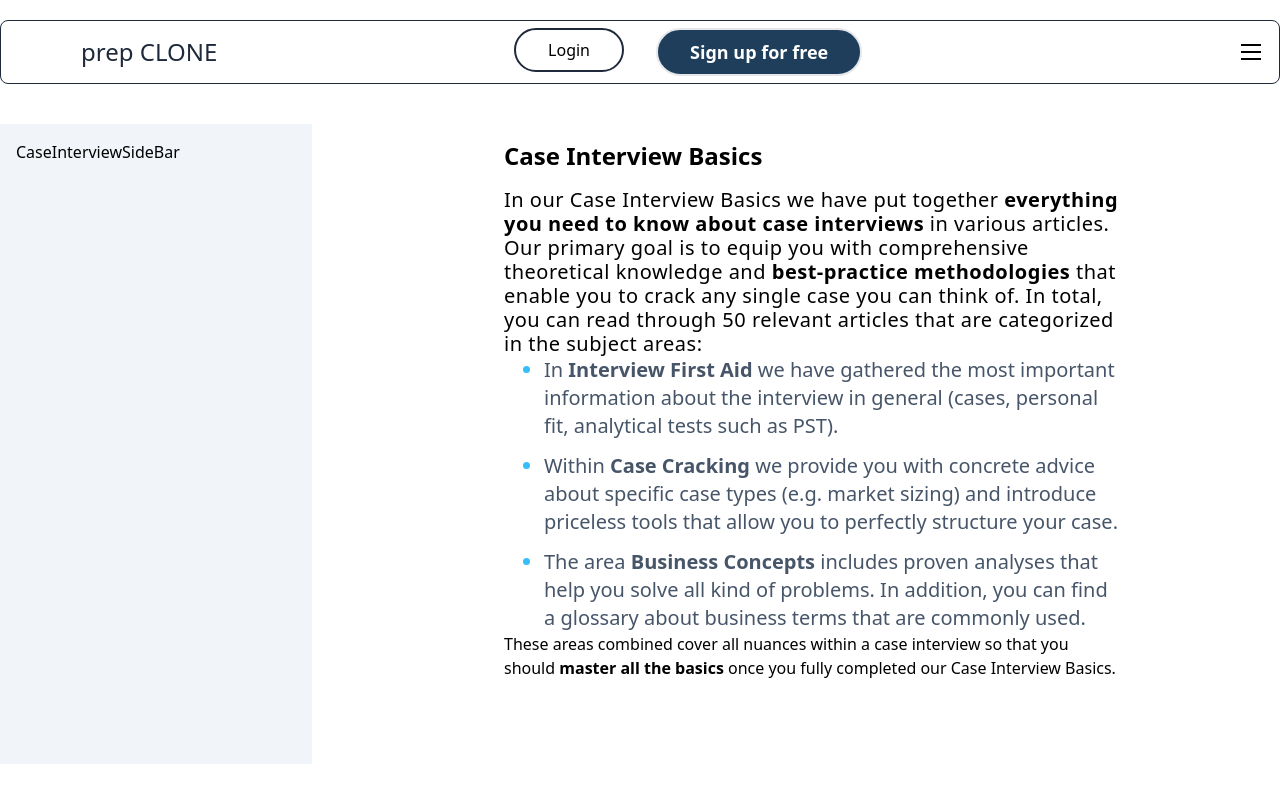
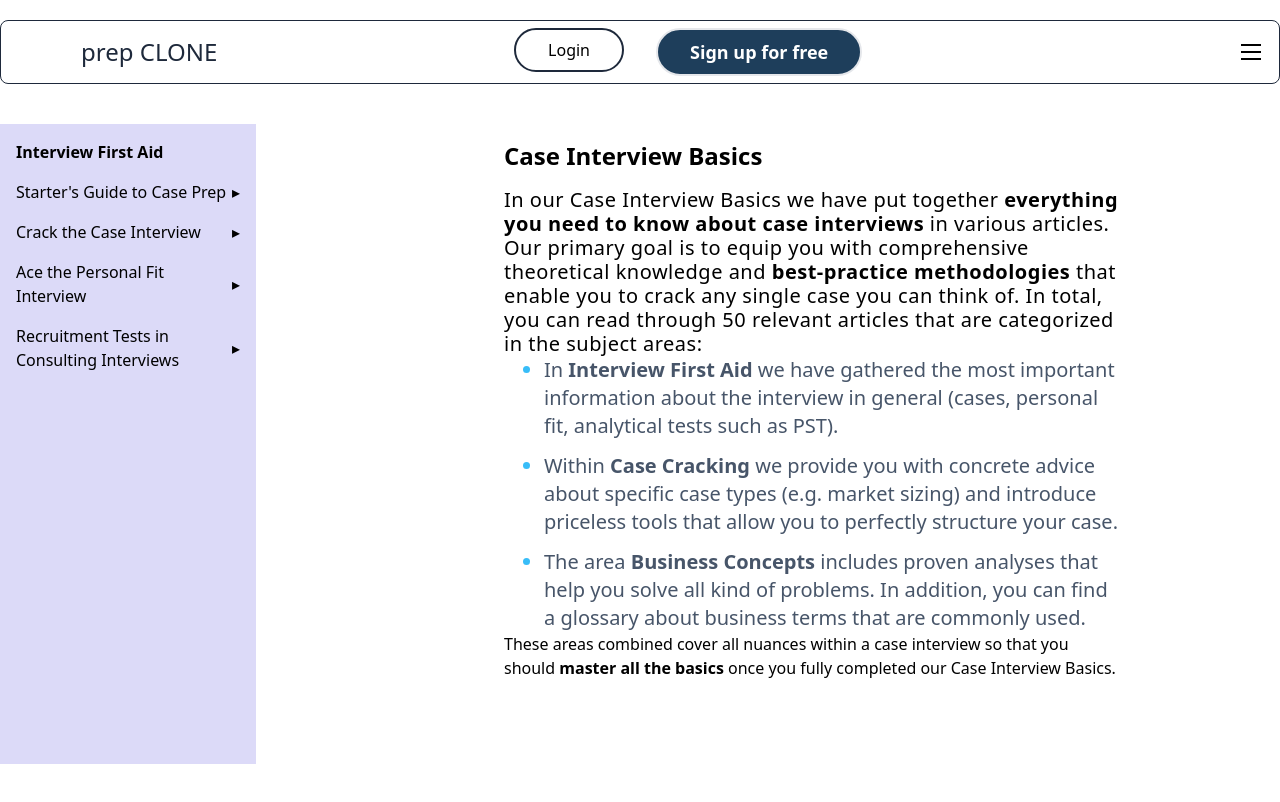
Before and after one commit to jackjavi/prep-clone, a Next.js app in the folder frontend/: page /case-interview-basics in a window 1280 px wide. Shown: the top 802 px of the page. Built offline with nearby package versions, Linux system fonts and the light colour scheme; no server answers; a web font is replaced by a local one.

Commit message:
Adding features to SideBar

```diff
--- a/frontend/app/Components/CaseInterviewSideBar.jsx
+++ b/frontend/app/Components/CaseInterviewSideBar.jsx
@@ -1,7 +1,100 @@
-import React from "react";
+"use client";
 
-const CaseInterviewSideBar = () => {
-  return <div className=" p-4 bg-slate-100 h-[80vh]">CaseInterviewSideBar</div>;
+import React, { useState } from "react";
+import Link from "next/link";
+
+const SideBar = () => {
+  const [openSection, setOpenSection] = useState(null);
+
+  const toggleSection = (section) => {
+    setOpenSection(openSection === section ? null : section);
+  };
+
+  return (
+    <div className=" h-[80vh] w-64 p-4 bg-[#dcdaf8]">
+      <Link href="/case-interview-basics/interview-first-aid">
+        <h2 className="font-bold mb-4">Interview First Aid</h2>
+      </Link>
+
+      {/* Starter's Guide to Case Prep */}
+      <div>
+        <div
+          className="cursor-pointer flex justify-between items-center"
+          onClick={() => toggleSection("starterGuide")}
+        >
+          <span>Starter's Guide to Case Prep</span>
+          <span>{openSection === "starterGuide" ? "▾" : "▸"}</span>
+        </div>
+        {openSection === "starterGuide" && (
+          <ul className="ml-4 mt-2">
+            <Link href="/case-interview-basics/interview-first-aid/starters-guide-to-case-prep/how-to-start-the-case-interview-preparation">
+              <li>✓ How to Start The Case Interview Preparation</li>
+            </Link>
+            <Link href="/case-interview-basics/interview-first-aid/starters-guide-to-case-prep/conduct-mock-interviews-with-peers-and-coaches">
+              <li>✓ Conduct Mock Interviews with Peers and Coaches</li>
+            </Link>
+          </ul>
+        )}
+      </div>
+
+      {/* Crack the Case Interview */}
+      <div className="mt-4">
+        <div
+          className="cursor-pointer flex justify-between items-center"
+          onClick={() => toggleSection("crackCase")}
+        >
+          <span>Crack the Case Interview</span>
+          <span>{openSection === "crackCase" ? "▾" : "▸"}</span>
+        </div>
+        {openSection === "crackCase" && (
+          <ul className="ml-4 mt-2">
+            <li>✓ Preparation for Case Studies</li>
+            <li>✓ Approaching a Case</li>
+            <li>✓ Interviewer-Led vs Candidate-Led Cases</li>
+            <li>✓ Note-taking in Case Interviews</li>
+          </ul>
+        )}
+      </div>
+
+      {/* Ace the Personal Fit Interview */}
+      <div className="mt-4">
+        <div
+          className="cursor-pointer flex justify-between items-center"
+          onClick={() => toggleSection("personalFit")}
+        >
+          <span>Ace the Personal Fit Interview</span>
+          <span>{openSection === "personalFit" ? "▾" : "▸"}</span>
+        </div>
+        {openSection === "personalFit" && (
+          <ul className="ml-4 mt-2">
+            <li>• Personal Fit Interview</li>
+            <li>• Key Questions in the Personal Fit Interview</li>
+          </ul>
+        )}
+      </div>
+
+      {/* Recruitment Tests in Consulting Interviews */}
+      <div className="mt-4">
+        <div
+          className="cursor-pointer flex justify-between items-center"
+          onClick={() => toggleSection("recruitmentTests")}
+        >
+          <span>Recruitment Tests in Consulting Interviews</span>
+          <span>{openSection === "recruitmentTests" ? "▾" : "▸"}</span>
+        </div>
+        {openSection === "recruitmentTests" && (
+          <ul className="ml-4 mt-2">
+            <li>• BCG Online Case</li>
+            <li>• McKinsey Imbellus Game</li>
+            <li>• Bain Sova Test</li>
+            <li>• Pymetrics Game Assessment</li>
+          </ul>
+        )}
+      </div>
+
+      {/* Add more sections as needed */}
+    </div>
+  );
 };
 
-export default CaseInterviewSideBar;
+export default SideBar;
```
